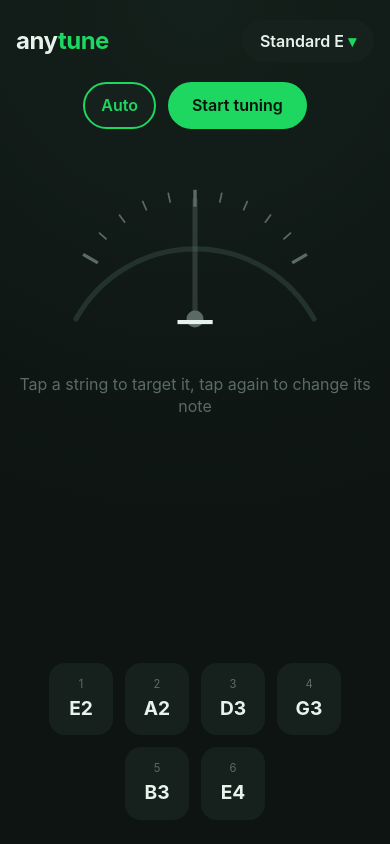
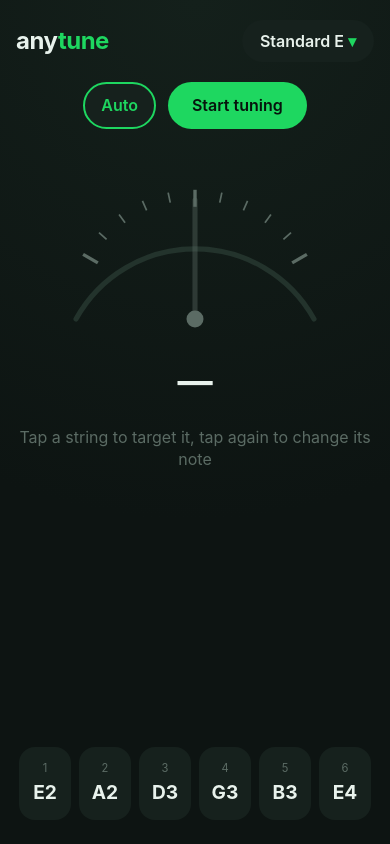
Before and after one commit to BadKirill/anytune, a React (Vite) app: page / in a window 390 px wide. Built offline with nearby package versions, Linux system fonts and the light colour scheme.

Commit message:
Polish: storage tests, README, mobile layout fixes, plan status update

```diff
--- a/src/App.css
+++ b/src/App.css
@@ -73,8 +73,7 @@
 }
 
 .gauge-note {
-  position: absolute;
-  bottom: 8px;
+  margin-top: 4px;
   font-size: 2.2rem;
   font-weight: 700;
   color: var(--text);
@@ -111,7 +110,7 @@
   display: flex;
   flex-wrap: wrap;
   justify-content: center;
-  gap: 12px;
+  gap: 8px;
   margin-top: auto;
 }
 
@@ -120,7 +119,7 @@
   flex-direction: column;
   align-items: center;
   gap: 2px;
-  width: 64px;
+  width: 52px;
   padding: 12px 0;
   border-radius: 16px;
   background: var(--surface);
```
Also changed, not shown: 3 other files (tests, documents, lock files or other folders).
